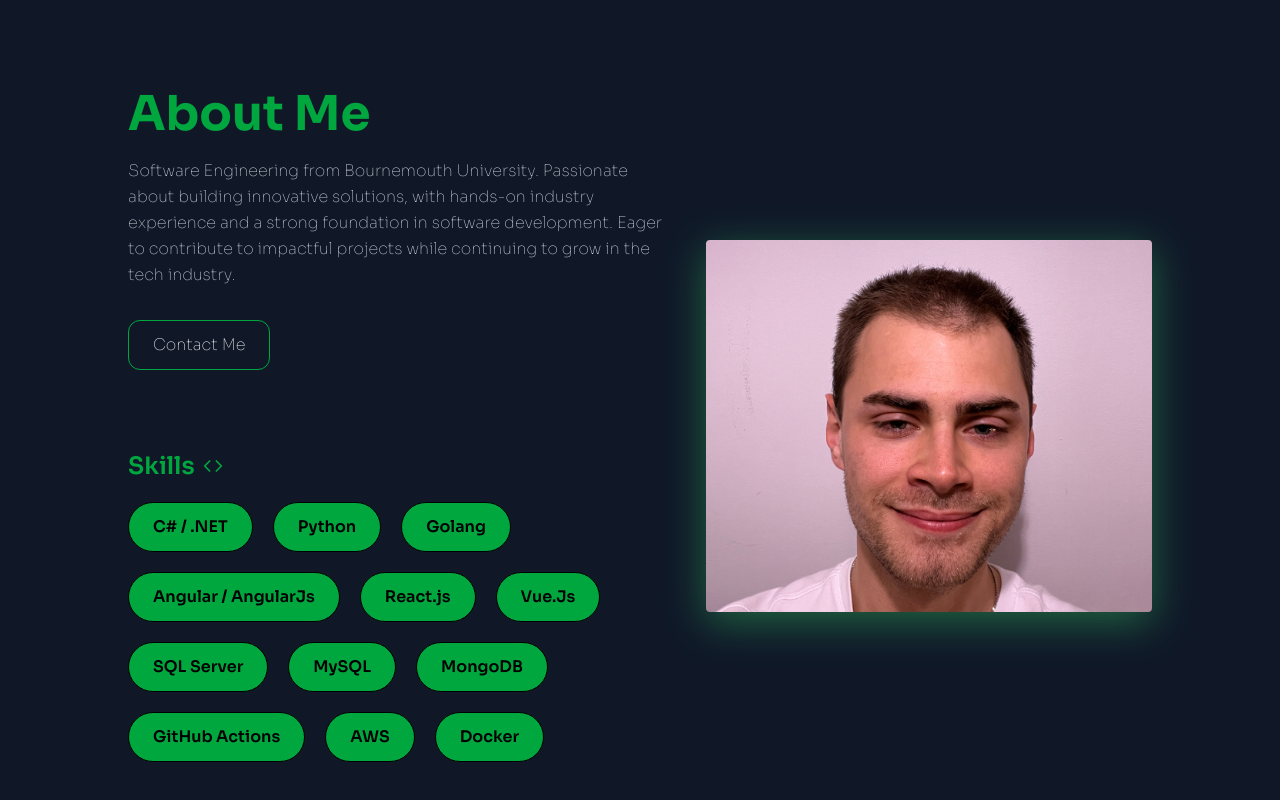
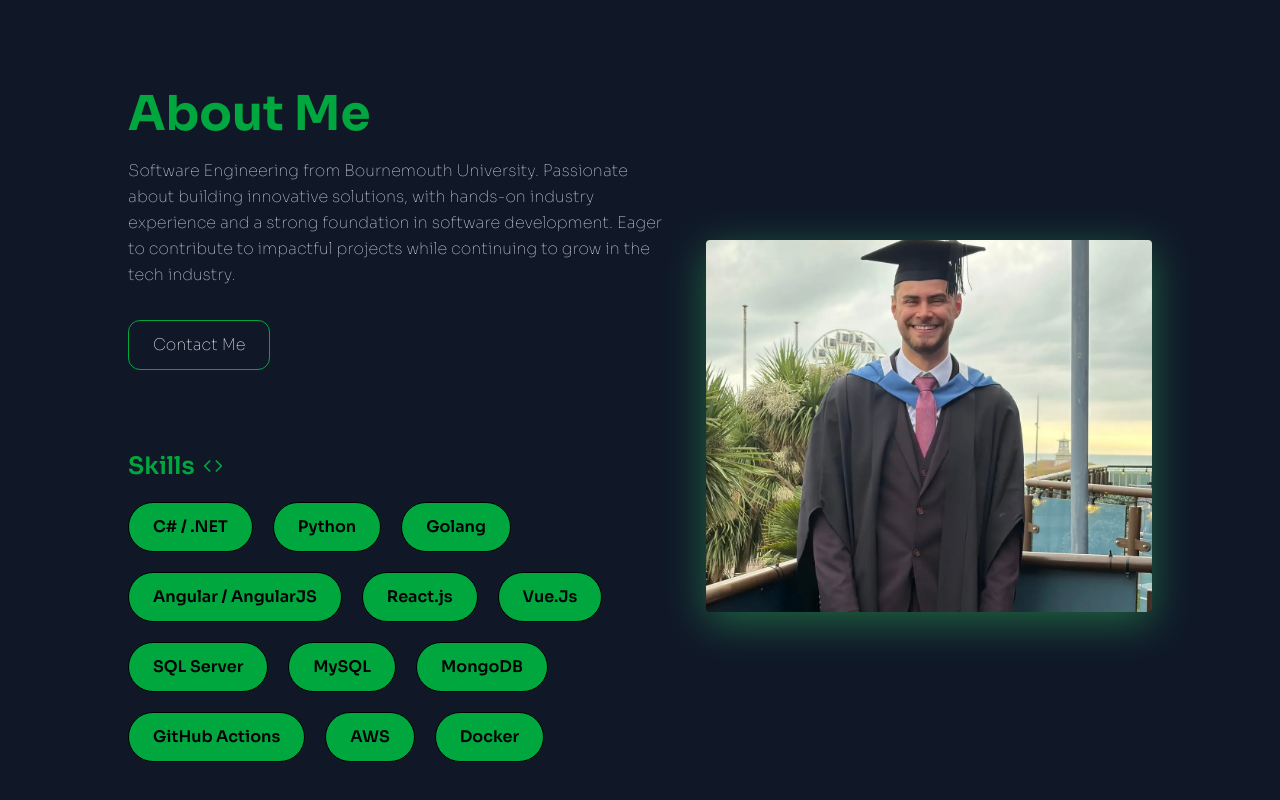
Before and after one commit to Camorany/camorany-portfolio, a Vue app in the folder camorany-portfolio/: page / in a window 1280 px wide. Shown: the part 774-1574 px from the top of the page. Built offline with nearby package versions, Linux system fonts and the light colour scheme.

Commit message:
about me pic added

```diff
--- a/camorany-portfolio/src/components/AboutMe.vue
+++ b/camorany-portfolio/src/components/AboutMe.vue
@@ -50,7 +50,7 @@ import { Code } from 'lucide-vue-next'
                 Golang
                 </button>
                 <button class="bg-green-600 text-black px-6 py-3 rounded-4xl font-semibold hover:text-green-600 hover:bg-black border hover:border-green-600 transition">
-                Angular / AngularJs
+                Angular / AngularJS
                 </button>
                 <button class="bg-green-600 text-black px-6 py-3 rounded-4xl font-semibold hover:text-green-600 hover:bg-black border hover:border-green-600 transition">
                 React.js
@@ -84,7 +84,7 @@ import { Code } from 'lucide-vue-next'
       <div class="flex justify-center items-center md:w-[45%] w-full md:text-left">
         <div class="w-full max-w-[500px] aspect-[6/5] rounded overflow-hidden shadow-[0_10px_40px_#3deb715d]">
                 <img
-                    src="../assets/home/portfolio-hero-pic.jpg"
+                    src="../assets/aboutme/about-me-pic.jpg"
                     alt="About Me Picture"
                     class="w-full h-full object-cover"
                 />
```
Also changed, not shown: camorany-portfolio/src/assets/aboutme/about-me-pic.jpg (added).
